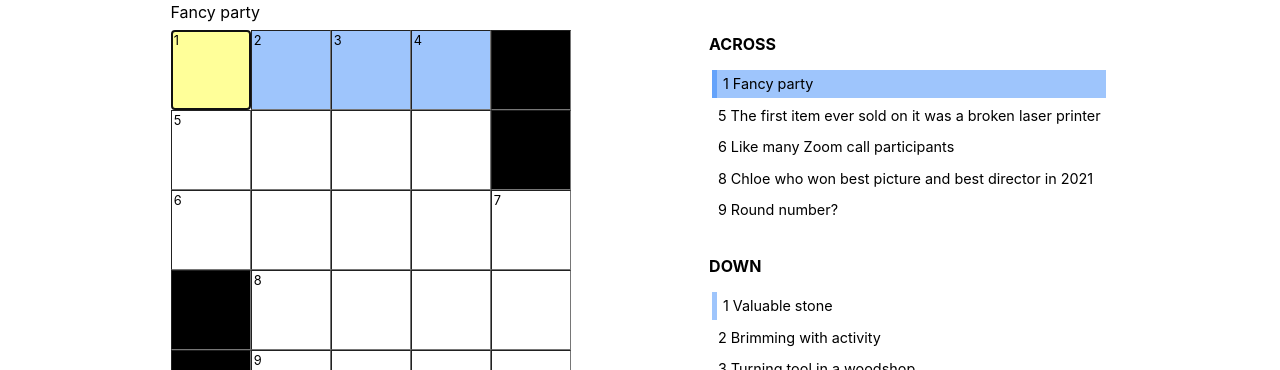
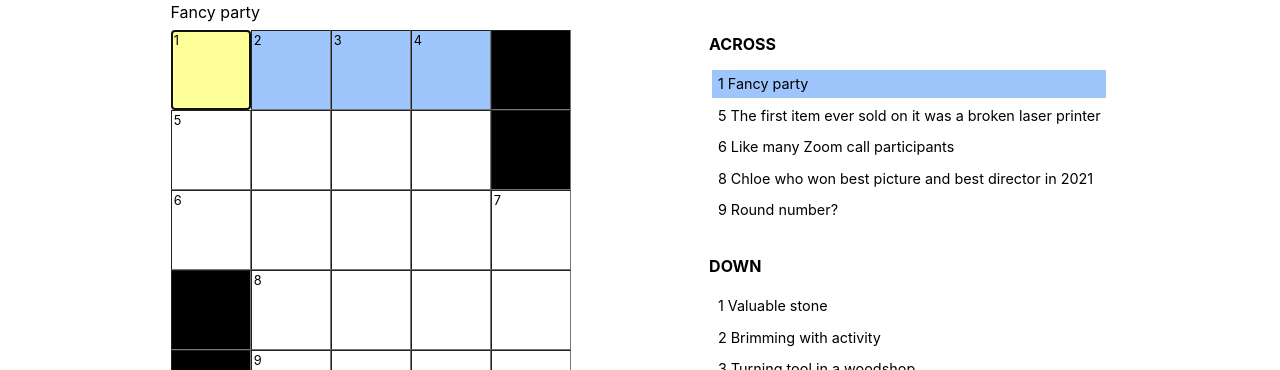
Before and after one commit to jawkha/crossword-mini-clone, a React (Create React App) app: page / in a window 1280 px wide. Shown: the part 212-582 px from the top of the page. Built offline with nearby package versions, Linux system fonts and the light colour scheme.

Commit message:
remove buggy implementation of highlighted left border for relevant clue

```diff
--- a/src/components/CluesList.tsx
+++ b/src/components/CluesList.tsx
@@ -1,6 +1,10 @@
 import * as React from 'react'
 import { CluesListProps } from './../interfaces'
 import styles from './../styles/CluesList.module.css'
+
+/**
+ * TO DO: Implement highlighted left border for the relevant clue in the list
+ */
 
 export default function CluesList({
 	direction,
@@ -11,12 +15,7 @@ export default function CluesList({
 	function listItems() {
 		return Object.entries(directionalClues).map(([key, value], index) => (
 			<p
-				className={`${value === activeClue ? styles['highlighted-clue'] : ''} ${
-					(direction === 'across' && activeSquare.clueDown?.toString() === key) ||
-					(direction === 'down' && activeSquare.clueAcross?.toString() === key)
-						? styles['highlighted-border']
-						: ''
-				}`}
+				className={`${value === activeClue ? styles['highlighted-clue'] : null}`}
 				key={index}>{`${key} ${value}`}</p>
 		))
 	}
```
